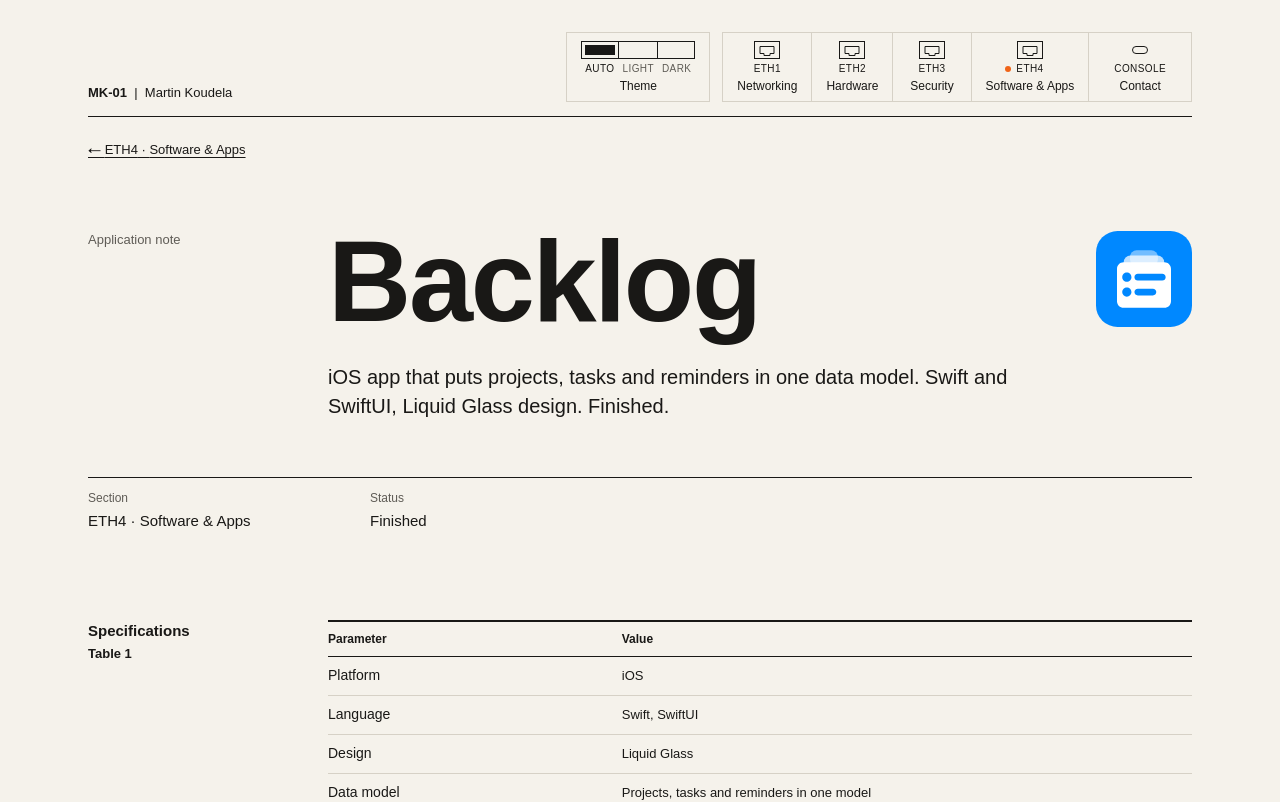
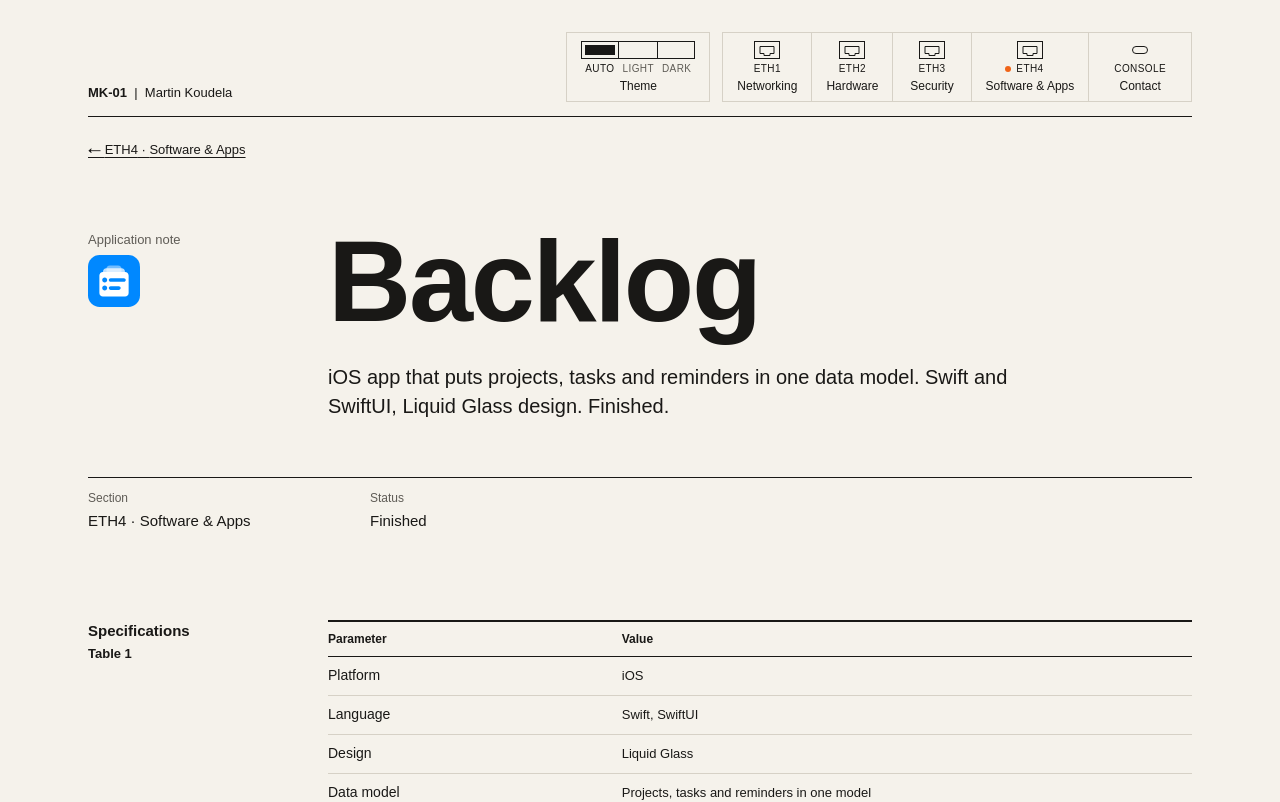
Before and after one commit to MartinKoudela/portfolio, a Next.js app: page /project/backlog in a window 1280 px wide. Shown: the top 802 px of the page. Built offline with nearby package versions, Linux system fonts and the light colour scheme.

Commit message:
Move product icon into note rail

```diff
--- a/src/app/globals.css
+++ b/src/app/globals.css
@@ -1502,17 +1502,11 @@ a.plain {
   row-gap: 40px;
 }
 
-.an-head {
-  display: flex;
-  justify-content: space-between;
-  align-items: flex-start;
-  gap: 24px;
-}
-
 .an-icon {
-  flex: none;
+  display: block;
   width: auto;
-  height: 96px;
+  height: 52px;
+  margin-top: 6px;
 }
 
 .an-nav {
--- a/src/app/project/[slug]/page.tsx
+++ b/src/app/project/[slug]/page.tsx
@@ -119,19 +119,17 @@ export default async function ProjectPage({ params }: { params: Promise<Params>
                     <section aria-labelledby="an-title" className="row an-hero">
                         <div className="rail">
                             <p className="an-kick">Application note</p>
+                            {project.icon && (
+                                <Image src={project.icon} alt="" width={52} height={52} className="an-icon" />
+                            )}
                             {project.family && <p className="mono family">{project.family}</p>}
                             {project.descriptor && <p className="mono family">{project.descriptor}</p>}
                         </div>
                         <div className="main">
-                            <div className="an-head">
-                                <h1 id="an-title" className="an-title">
-                                    {project.name}
-                                    {project.preliminary && <span className="prelim">Preliminary</span>}
-                                </h1>
-                                {project.icon && (
-                                    <Image src={project.icon} alt="" width={96} height={96} className="an-icon" />
-                                )}
-                            </div>
+                            <h1 id="an-title" className="an-title">
+                                {project.name}
+                                {project.preliminary && <span className="prelim">Preliminary</span>}
+                            </h1>
                             <p className="an-sum">{summaryOf(project)}</p>
                         </div>
                     </section>
```
